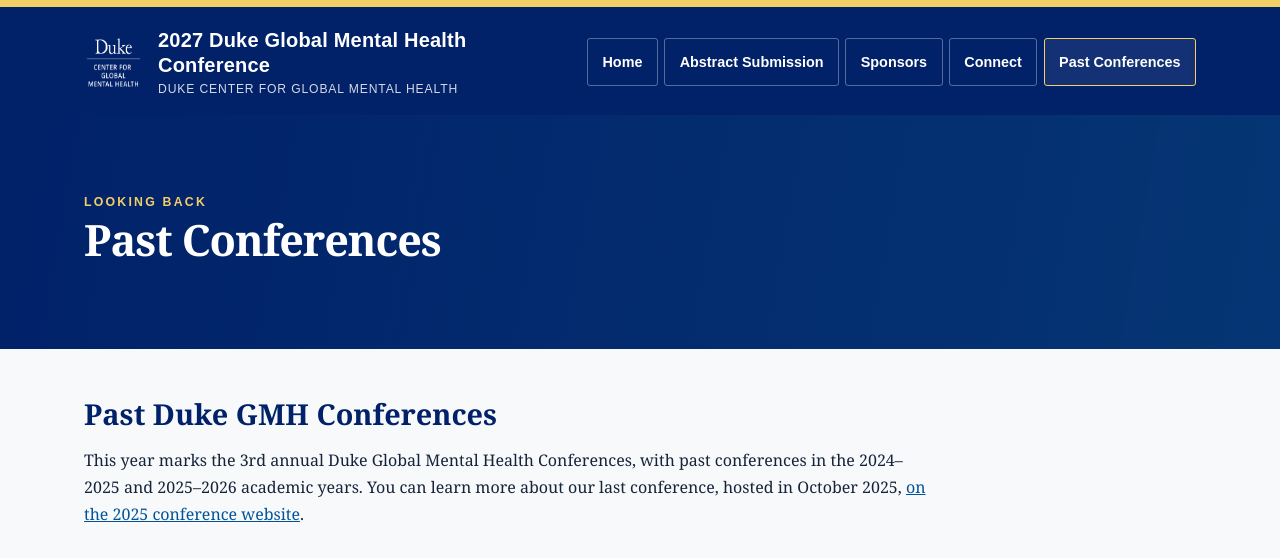
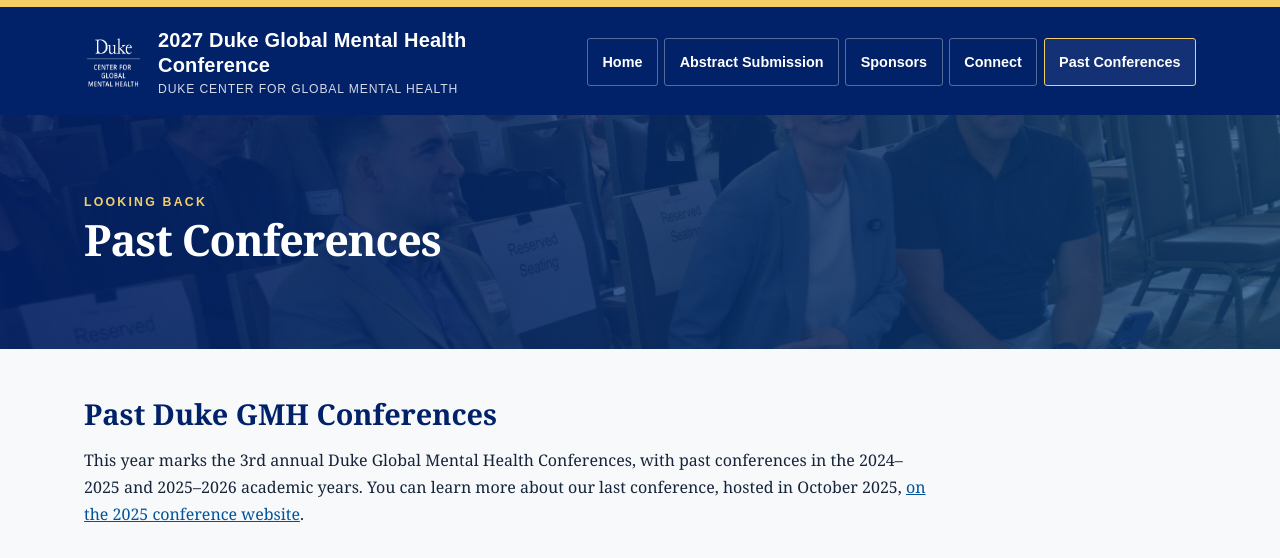
Before and after one commit to Duke-CGMH/dukegmhconference2027, a Jekyll site: the page built from past-conferences.html, in a window 1280 px wide. Shown: the top 558 px of the page. Built offline with Jekyll 4.4.1, drawn with Linux system fonts in a browser that asks for light colours.

Commit message:
Update _data/cms/past_conferences.json (via Pages CMS)

```diff
--- a/_data/cms/past_conferences.json
+++ b/_data/cms/past_conferences.json
@@ -1,6 +1,8 @@
 {
   "eyebrow": "Looking back",
   "title": "Past Conferences",
+  "title_background": "assets/images/dsc0038-1536x1021.jpg",
+  "cgmh_image": "assets/images/conferenceregistration2025-2.jpg",
   "cgmh_image_alt": "Duke Center for Global Mental Health",
   "body": "<h2>Past Duke GMH Conferences</h2><p>This year marks the 3rd annual Duke Global Mental Health Conferences, with past conferences in the 2024–2025 and 2025–2026 academic years. You can learn more about our last conference, hosted in October 2025, <a href=\"https://sites.duke.edu/dukegmhconf2025/\">on the 2025 conference website</a>.</p>",
   "one_pager": "assets/images/duke-gmh-conference-1.png",
```
